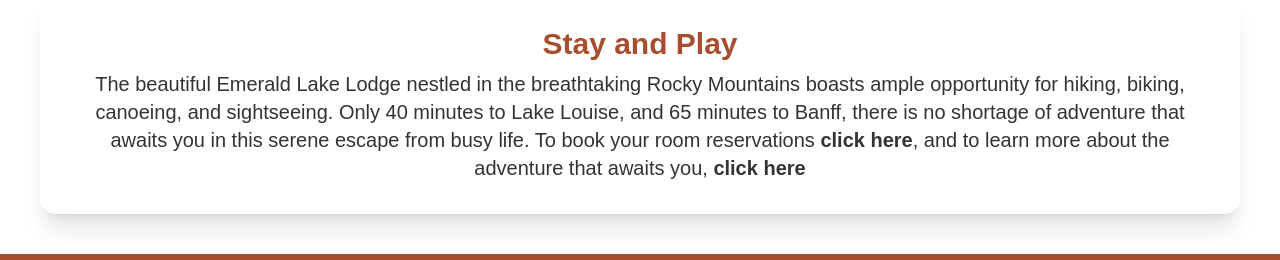
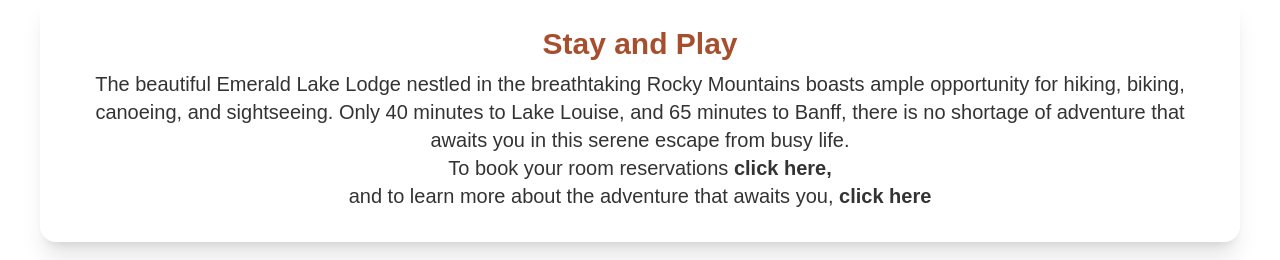
Before and after one commit to ramon-toth/natasha-wedding, a React (Create React App) app: page / in a window 1280 px wide. Shown: the part 2919-3179 px from the top of the page. Built offline with nearby package versions, Linux system fonts and the light colour scheme; a web font is replaced by a local one.

Commit message:
Text formatting

```diff
--- a/src/components/VenueInfo.jsx
+++ b/src/components/VenueInfo.jsx
@@ -11,21 +11,26 @@
             </span>
           ),
           content: (
-            <span className="text-xl">
-              The beautiful Emerald Lake Lodge nestled in the breathtaking Rocky
-              Mountains boasts ample opportunity for hiking, biking, canoeing,
-              and sightseeing. Only 40 minutes to Lake Louise, and 65 minutes to
-              Banff, there is no shortage of adventure that awaits you in this
-              serene escape from busy life. To book your room reservations{" "}
+            <div className="text-xl">
+              <p>
+                The beautiful Emerald Lake Lodge nestled in the breathtaking
+                Rocky Mountains boasts ample opportunity for hiking, biking,
+                canoeing, and sightseeing. Only 40 minutes to Lake Louise, and
+                65 minutes to Banff, there is no shortage of adventure that
+                awaits you in this serene escape from busy life.
+              </p>
+              <p>
+                To book your room reservations{" "}
                 <a
                   href="https://bookings.crmr.com/115058#/guestsandrooms"
                   rel="noreferrer"
                   target="_blank"
                   className="font-bold"
                 >
-                click here
+                  click here,
                 </a>
-              , and to learn more about the adventure that awaits you,{" "}
+                <br />
+                and to learn more about the adventure that awaits you,{" "}
                 <a
                   href="https://crmr.com/activities/"
                   rel="noreferrer"
@@ -34,7 +39,8 @@
                 >
                   click here
                 </a>
-            </span>
+              </p>
+            </div>
           ),
         }}
       </Card>
```
Lines whose indentation alone changed are shown as unchanged.
